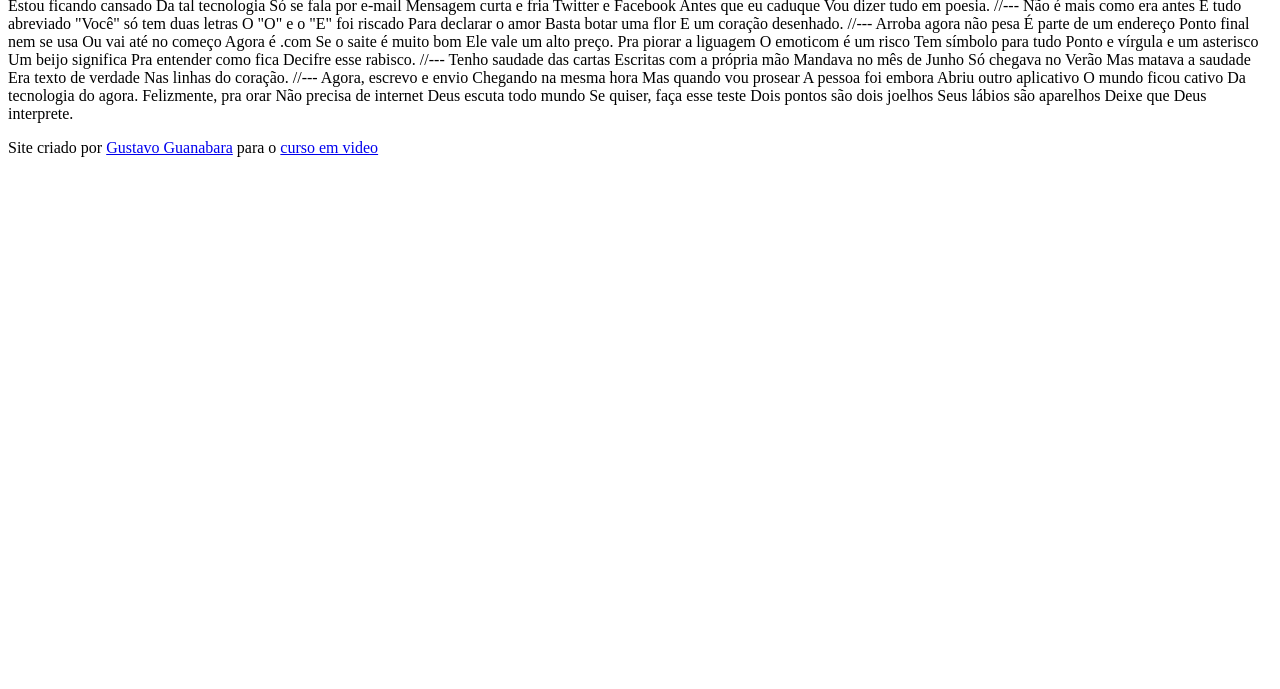
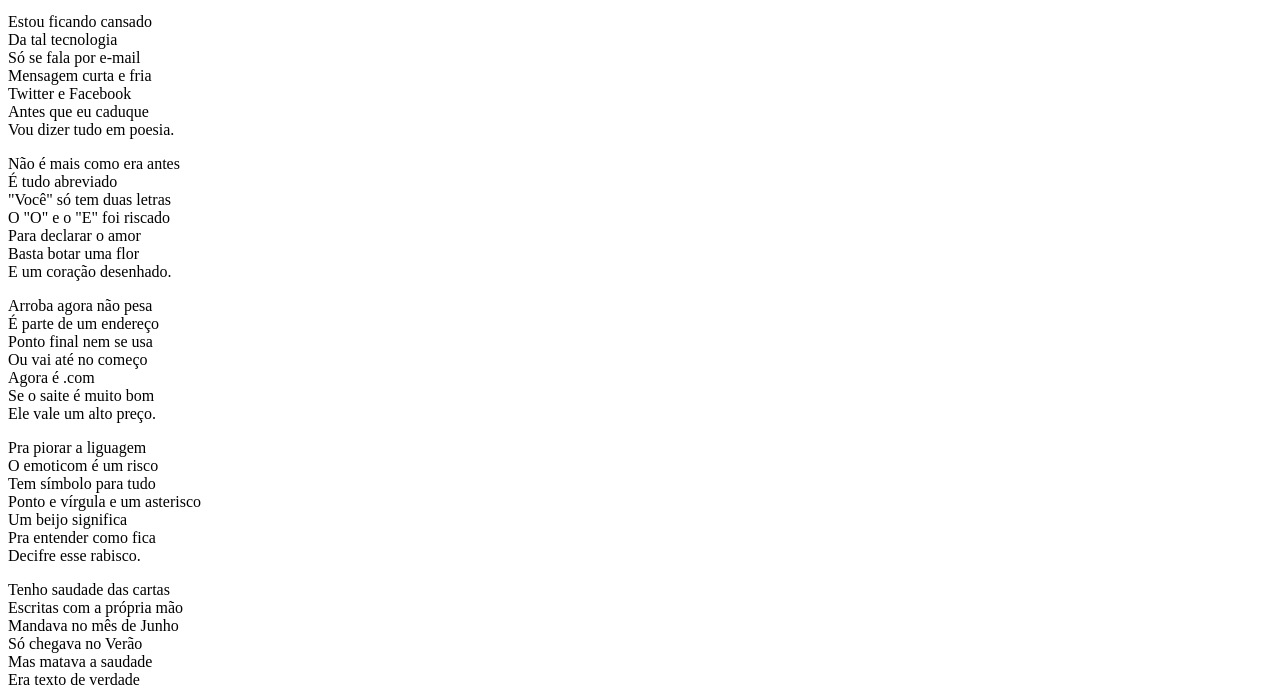
Before and after one commit to D4nilo-Rocha/Html5-e-Css3, a plain HTML site: page desafio/Desafio 12/index.html in a window 1280 px wide. Shown: the part 101-790 px from the top of the page. Drawn offline with Linux system fonts and the light colour scheme.

Commit message:
Atualizaçao desafio cordel

```diff
--- /dev/null
+++ b/desafio/Desafio 12/estilo/style.css
@@ -0,0 +1 @@
+@charset "UTF -8";
--- a/desafio/Desafio 12/index.html
+++ b/desafio/Desafio 12/index.html
@@ -4,79 +4,96 @@
     <meta charset="UTF-8">
     <meta name="viewport" content="width=device-width, initial-scale=1.0">
     <title>cordel moderno</title>
+    <link rel="stylesheet" href="estilo/style.css">
 </head>
 <body>
         <header>
             <h1>
                 Cordel Moderno
             </h1>
-            Por <a href="https://www.recantodasletras.com.br/poesias/3186743]" target="_blank">Milton Duarte</a>
+            Por <a href=" https://www.recantodasletras.com.br/poesias/3186743" target="_blank">Milton Duarte</a>
 
         </header>
 
-    Estou ficando cansado
-    Da tal tecnologia
-    Só se fala por e-mail
-    Mensagem curta e fria
-    Twitter e Facebook
-    Antes que eu caduque
-    Vou dizer tudo em poesia.
+    <section>
+        <p>
+            Estou ficando cansado <br>
+            Da tal tecnologia <br>
+            Só se fala por e-mail <br>
+            Mensagem curta e fria <br>
+            Twitter e Facebook <br>
+            Antes que eu caduque <br>
+            Vou dizer tudo em poesia.
+        </p>
+    </section>
 
-    //---
+    <section>
+        <p>
+            Não é mais como era antes <br>
+            É tudo abreviado <br>
+            "Você" só tem duas letras <br>
+            O "O" e o "E" foi riscado <br>
+            Para declarar o amor <br>
+            Basta botar uma flor <br>
+            E um coração desenhado.
+        </p>
+    </section>
 
-    Não é mais como era antes
-    É tudo abreviado
-    "Você" só tem duas letras
-    O "O" e o "E" foi riscado
-    Para declarar o amor
-    Basta botar uma flor
-    E um coração desenhado.
+    <section>
+        <p>
+            Arroba agora não pesa <br>
+            É parte de um endereço <br>
+            Ponto final nem se usa <br>
+            Ou vai até no começo <br>
+            Agora é .com <br>
+            Se o saite é muito bom <br>
+            Ele vale um alto preço.
+        </p>
 
-    //---
+        <p>
+            Pra piorar a liguagem <br>
+            O emoticom é um risco <br>
+            Tem símbolo para tudo <br>
+            Ponto e vírgula e um asterisco <br>
+            Um beijo significa <br>
+            Pra entender como fica <br>
+            Decifre esse rabisco.
+        </p>
+    </section>
 
-    Arroba agora não pesa
-    É parte de um endereço
-    Ponto final nem se usa
-    Ou vai até no começo
-    Agora é .com
-    Se o saite é muito bom
-    Ele vale um alto preço.
+    <section>
+        <p>
+            Tenho saudade das cartas <br>
+            Escritas com a própria mão <br>
+            Mandava no mês de Junho <br>
+            Só chegava no Verão <br>
+            Mas matava a saudade <br>
+            Era texto de verdade <br>
+            Nas linhas do coração.
+        </p>
+    </section>
 
-    Pra piorar a liguagem
-    O emoticom é um risco
-    Tem símbolo para tudo
-    Ponto e vírgula e um asterisco
-    Um beijo significa
-    Pra entender como fica
-    Decifre esse rabisco.
+    <section>
+        <p>
+            Agora, escrevo e envio <br>
+            Chegando na mesma hora <br>
+            Mas quando vou prosear <br>
+            A pessoa foi embora <br>
+            Abriu outro aplicativo <br>
+            O mundo ficou cativo <br>
+            Da tecnologia do agora.
+        </p>
 
-    //---
-
-    Tenho saudade das cartas
-    Escritas com a própria mão
-    Mandava no mês de Junho
-    Só chegava no Verão
-    Mas matava a saudade
-    Era texto de verdade
-    Nas linhas do coração.
-
-    //---
-
-    Agora, escrevo e envio
-    Chegando na mesma hora
-    Mas quando vou prosear
-    A pessoa foi embora
-    Abriu outro aplicativo
-    O mundo ficou cativo
-    Da tecnologia do agora.
-
-    Felizmente, pra orar
-    Não precisa de internet
-    Deus escuta todo mundo
-    Se quiser, faça esse teste
-    Dois pontos são dois joelhos
-    Seus lábios são aparelhos
-    Deixe que Deus interprete.
+        <p>
+            Felizmente, pra orar <br>
+            Não precisa de internet <br>
+            Deus escuta todo mundo <br>
+            Se quiser, faça esse teste <br>
+            Dois pontos são dois joelhos <br>
+            Seus lábios são aparelhos <br>
+            Deixe que Deus interprete.
+        </p>
+    </section>
 
     <footer><p>Site criado por <a href="https://gustavoguanabara.github.io" target="_blank">Gustavo Guanabara</a> para o <a href="https://www.cursoemvideo.com" target="_blank">curso em video</a></p>
 
```
